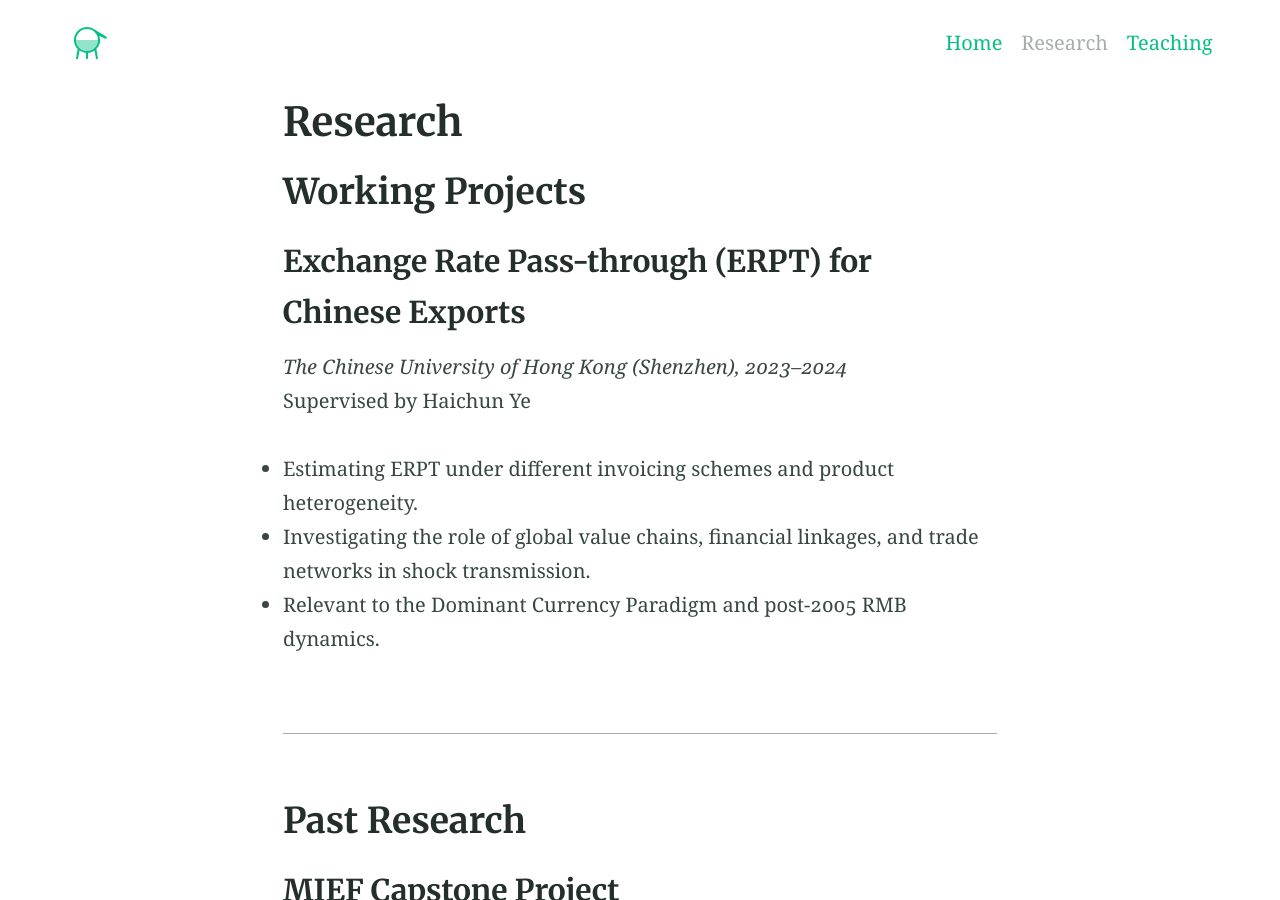
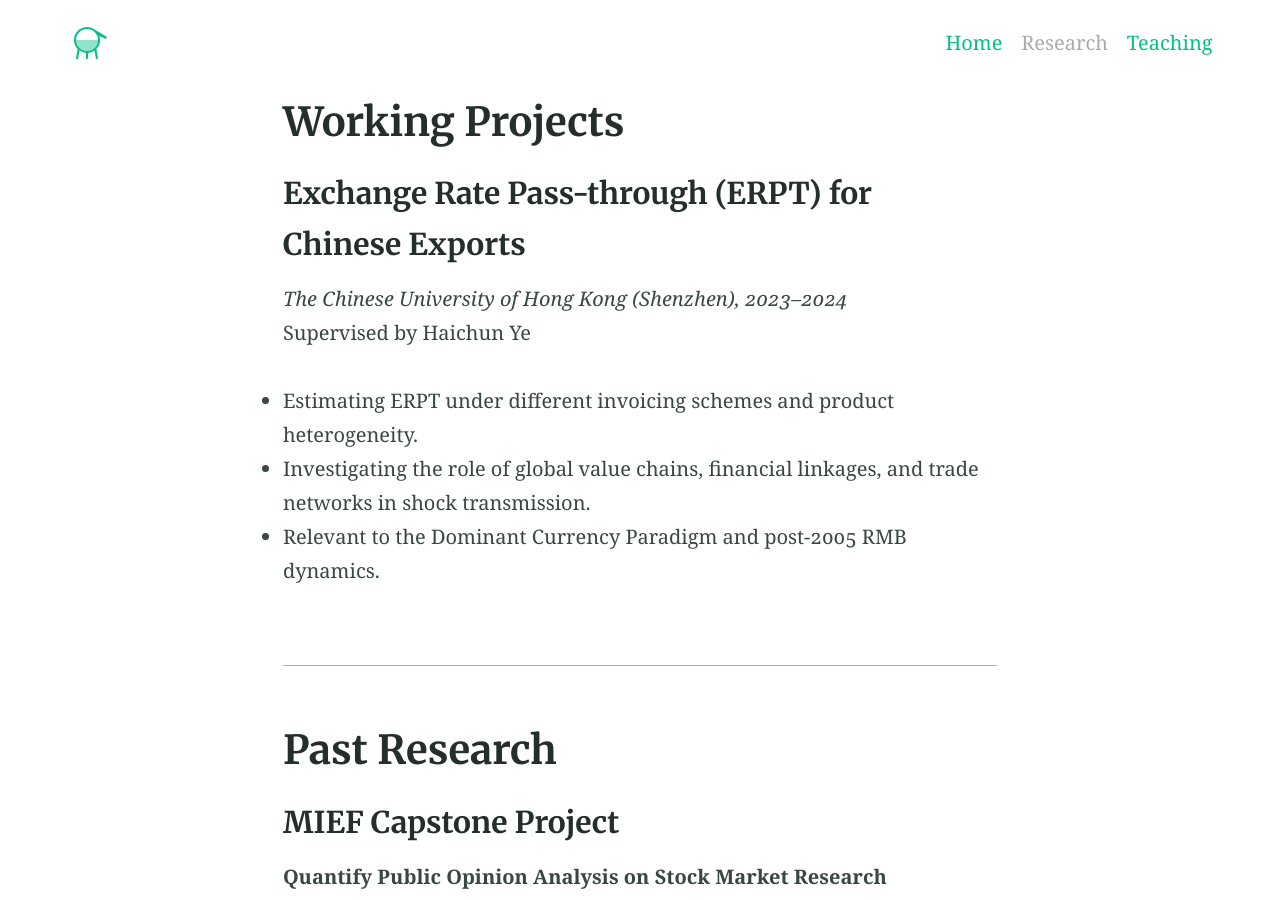
Before and after one commit to apezeng/apezeng.github.io, a Jekyll site: the page built from research.md, in a window 1280 px wide and 900 px high. Built offline with Jekyll 4.4.1, drawn with Linux system fonts in a browser that asks for light colours.

Commit message:
Update research.md

```diff
--- a/research.md
+++ b/research.md
@@ -5,9 +5,7 @@ permalink: /research/
 hide_title: true
 ---
 
-# Research
-
-## Working Projects
+# Working Projects
 
 ### Exchange Rate Pass-through (ERPT) for Chinese Exports
 *The Chinese University of Hong Kong (Shenzhen), 2023–2024*
@@ -18,7 +16,7 @@ Supervised by Haichun Ye
 
 ---
 
-## Past Research
+# Past Research
 
 ### MIEF Capstone Project
 **Quantify Public Opinion Analysis on Stock Market Research**
```
